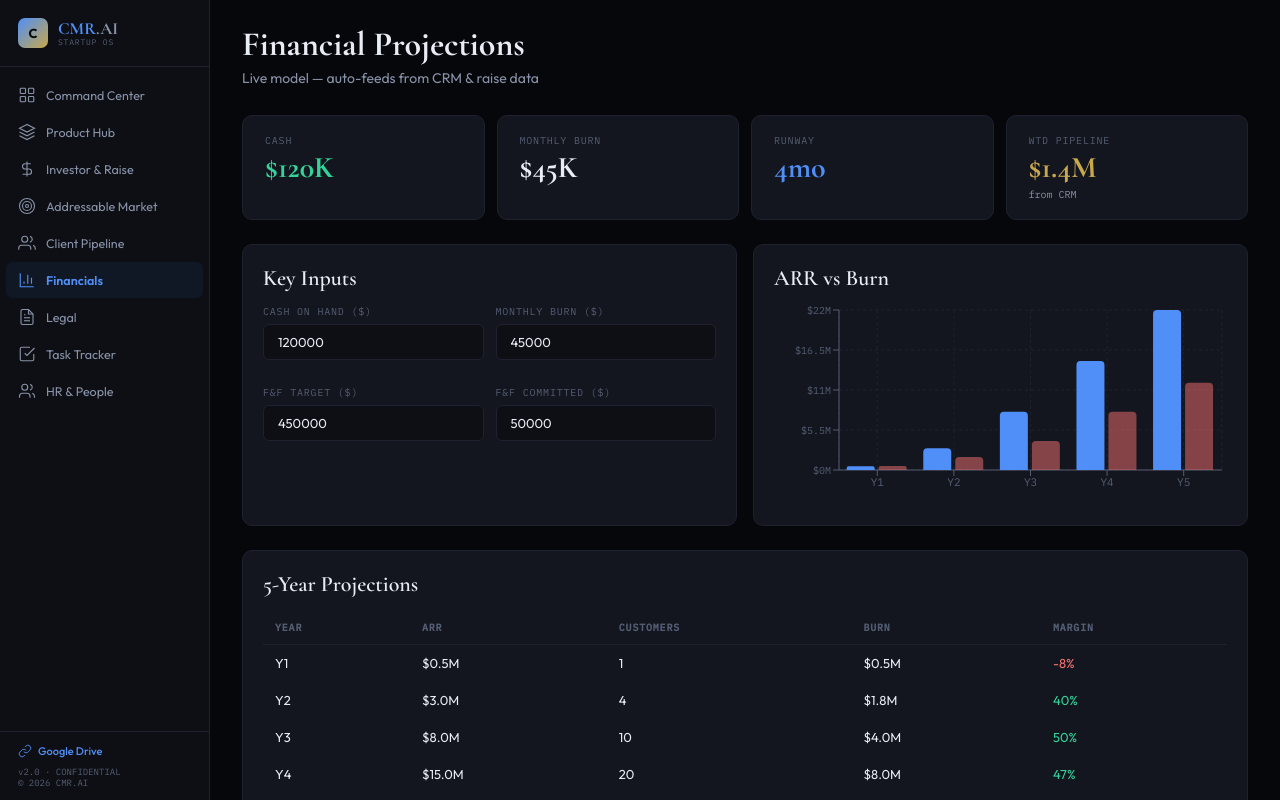
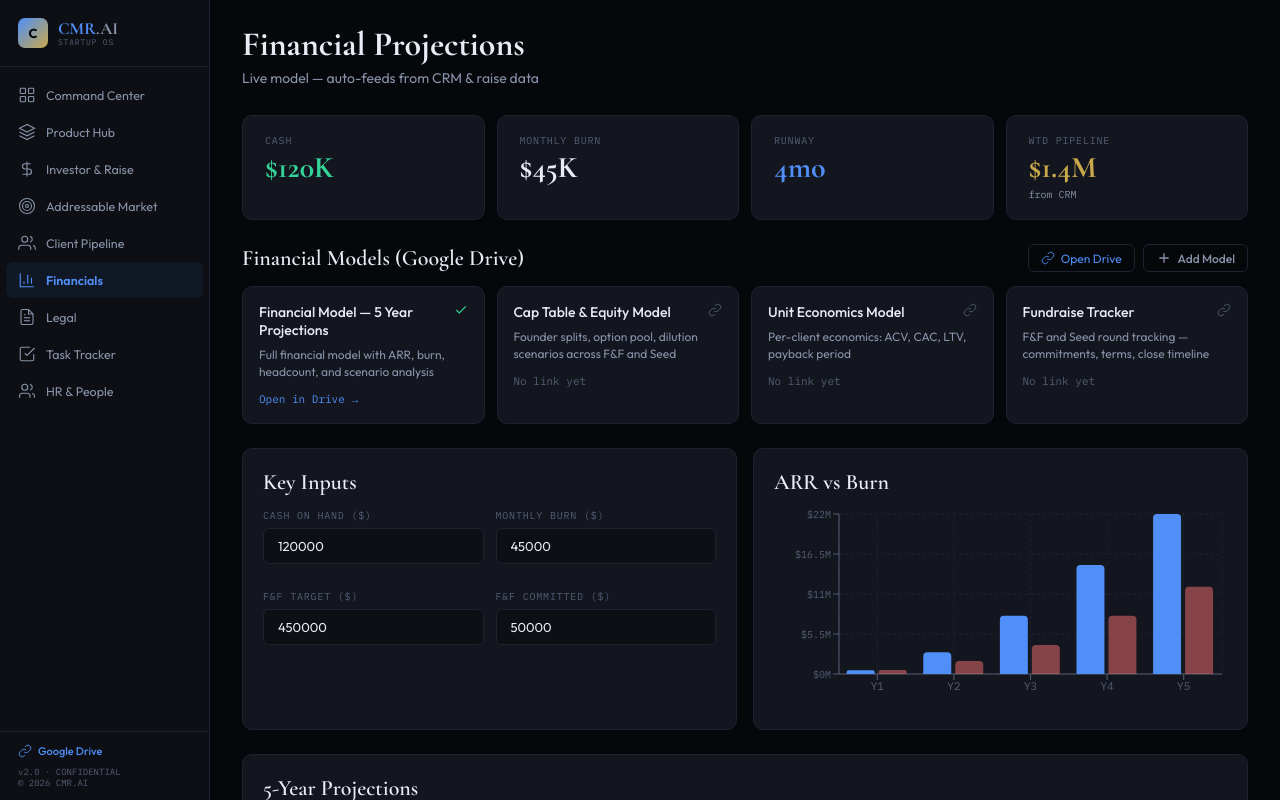
Before and after one commit to Alexiaweiller/cmr-os-app, a React (Vite) app: page / in a window 1280 px wide. Both pictures are taken after a click on the button "Financials". Built offline with nearby package versions, Linux system fonts and the light colour scheme.

Commit message:
Link financial model spreadsheet

```diff
--- a/src/App.jsx
+++ b/src/App.jsx
@@ -110,6 +110,12 @@ const defaultData = {
       { year: "Y5", arr: 22000000, customers: 35, burn: 12000000 },
     ],
   },
+  financialDocs: [
+    { id: 1, title: "Financial Model — 5 Year Projections", driveLink: "https://docs.google.com/spreadsheets/d/1DnV6ExU8zyHENN0FgxDDjkVrJO7nzEqj/edit?usp=drive_link&ouid=109350579601617179499&rtpof=true&sd=true", description: "Full financial model with ARR, burn, headcount, and scenario analysis" },
+    { id: 2, title: "Cap Table & Equity Model", driveLink: "", description: "Founder splits, option pool, dilution scenarios across F&F and Seed" },
+    { id: 3, title: "Unit Economics Model", driveLink: "", description: "Per-client economics: ACV, CAC, LTV, payback period" },
+    { id: 4, title: "Fundraise Tracker", driveLink: "", description: "F&F and Seed round tracking — commitments, terms, close timeline" },
+  ],
   legalDocs: [
     { id: 1, title: "Certificate of Incorporation", type: "corporate", status: "complete", driveLink: "", dueDate: "" },
     { id: 2, title: "Founder Agreement", type: "corporate", status: "in_progress", driveLink: "", dueDate: "2026-02-28" },
@@ -747,8 +753,11 @@ const CRMModule = ({ data, setData }) => {
 // ────────────────────────────────────────────
 const FinancialModule = ({ data, setData }) => {
   const f = data.financials;
+  const [editDoc, setEditDoc] = useState(null);
+  const financialDocs = data.financialDocs || [];
   const weightedPipeline = (data.prospects || []).reduce((a, p) => a + (p.dealValue || 0) * ((p.probability || 0) / 100), 0);
   const updateF = (k, v) => setData(d => ({ ...d, financials: { ...d.financials, [k]: v } }));
+  const saveDoc = doc => { setData(d => ({ ...d, financialDocs: doc.id ? (d.financialDocs || []).map(x => x.id === doc.id ? doc : x) : [...(d.financialDocs || []), { ...doc, id: Date.now() }] })); setEditDoc(null); };
 
   return (
     <div>
@@ -759,6 +768,27 @@ const FinancialModule = ({ data, setData }) => {
         <KPI label="Runway" value={`${Math.round((f.cashOnHand + f.ffCommitted) / f.monthlyBurn)}mo`} accent={T.accent} />
         <KPI label="Wtd Pipeline" value={`$${(weightedPipeline / 1e6).toFixed(1)}M`} sub="from CRM" accent={T.gold} />
       </div>
+
+      {/* Google Drive Models */}
+      <div style={{ marginBottom: 24 }}>
+        <SectionTitle action={<div style={{ display: "flex", gap: 8 }}>
+          <a href="https://drive.google.com/drive/folders/1o5Rfwq4PiLTs2zAvrH9Nkds9aZa5UyUG" target="_blank" rel="noopener" style={{ display: "inline-flex", alignItems: "center", gap: 6, padding: "5px 12px", border: `1px solid ${T.border}`, borderRadius: 6, fontSize: 12, color: T.accent, textDecoration: "none", fontFamily: "'Outfit', sans-serif" }}>{Icons.link} Open Drive</a>
+          <Btn small onClick={() => setEditDoc({ title: "", driveLink: "", description: "" })}>{Icons.plus} Add Model</Btn>
+        </div>}>Financial Models (Google Drive)</SectionTitle>
+        <div style={{ display: "grid", gridTemplateColumns: "repeat(auto-fill, minmax(240px, 1fr))", gap: 12 }}>
+          {financialDocs.map(doc => (
+            <Card key={doc.id} style={{ padding: 16, cursor: "pointer" }} onClick={() => setEditDoc(doc)}>
+              <div style={{ display: "flex", justifyContent: "space-between", alignItems: "flex-start", marginBottom: 8 }}>
+                <div style={{ fontSize: 14, fontWeight: 500, lineHeight: 1.3 }}>{doc.title}</div>
+                {doc.driveLink ? <span style={{ color: T.green, flexShrink: 0 }}>{Icons.check}</span> : <span style={{ color: T.textMuted, flexShrink: 0 }}>{Icons.link}</span>}
+              </div>
+              <div style={{ fontSize: 12, color: T.textDim, lineHeight: 1.4, marginBottom: 8 }}>{doc.description}</div>
+              {doc.driveLink ? <a href={doc.driveLink} target="_blank" rel="noopener" onClick={e => e.stopPropagation()} style={{ fontSize: 11, color: T.accent, textDecoration: "none", fontFamily: "'IBM Plex Mono', monospace" }}>Open in Drive →</a> : <span style={{ fontSize: 11, color: T.textMuted, fontFamily: "'IBM Plex Mono', monospace" }}>No link yet</span>}
+            </Card>
+          ))}
+        </div>
+      </div>
+
       <div style={{ display: "grid", gridTemplateColumns: "1fr 1fr", gap: 16, marginBottom: 24 }}>
         <Card>
           <SectionTitle>Key Inputs</SectionTitle>
@@ -791,6 +821,16 @@ const FinancialModule = ({ data, setData }) => {
           { label: "Margin", render: r => { const m = Math.round((1 - r.burn / (r.arr || 1)) * 100); return <span style={{ color: m > 0 ? T.green : T.red }}>{m}%</span>; }, nowrap: true },
         ]} data={f.yearlyProjections} />
       </Card>
+
+      {editDoc && <Modal title={editDoc.id ? "Edit Model" : "Add Financial Model"} onClose={() => setEditDoc(null)}>
+        <FormField label="Title"><Input value={editDoc.title} onChange={v => setEditDoc({ ...editDoc, title: v })} /></FormField>
+        <FormField label="Description"><Input textarea value={editDoc.description} onChange={v => setEditDoc({ ...editDoc, description: v })} /></FormField>
+        <FormField label="Google Drive Link"><DriveLink link={editDoc.driveLink} onChange={v => setEditDoc({ ...editDoc, driveLink: v })} /></FormField>
+        <div style={{ display: "flex", gap: 10, justifyContent: "flex-end", marginTop: 16 }}>
+          {editDoc.id && <Btn danger onClick={() => { setData(d => ({ ...d, financialDocs: (d.financialDocs || []).filter(x => x.id !== editDoc.id) })); setEditDoc(null); }}>{Icons.trash} Delete</Btn>}
+          <Btn onClick={() => setEditDoc(null)}>Cancel</Btn><Btn primary onClick={() => saveDoc(editDoc)}>Save</Btn>
+        </div>
+      </Modal>}
     </div>
   );
 };
```
